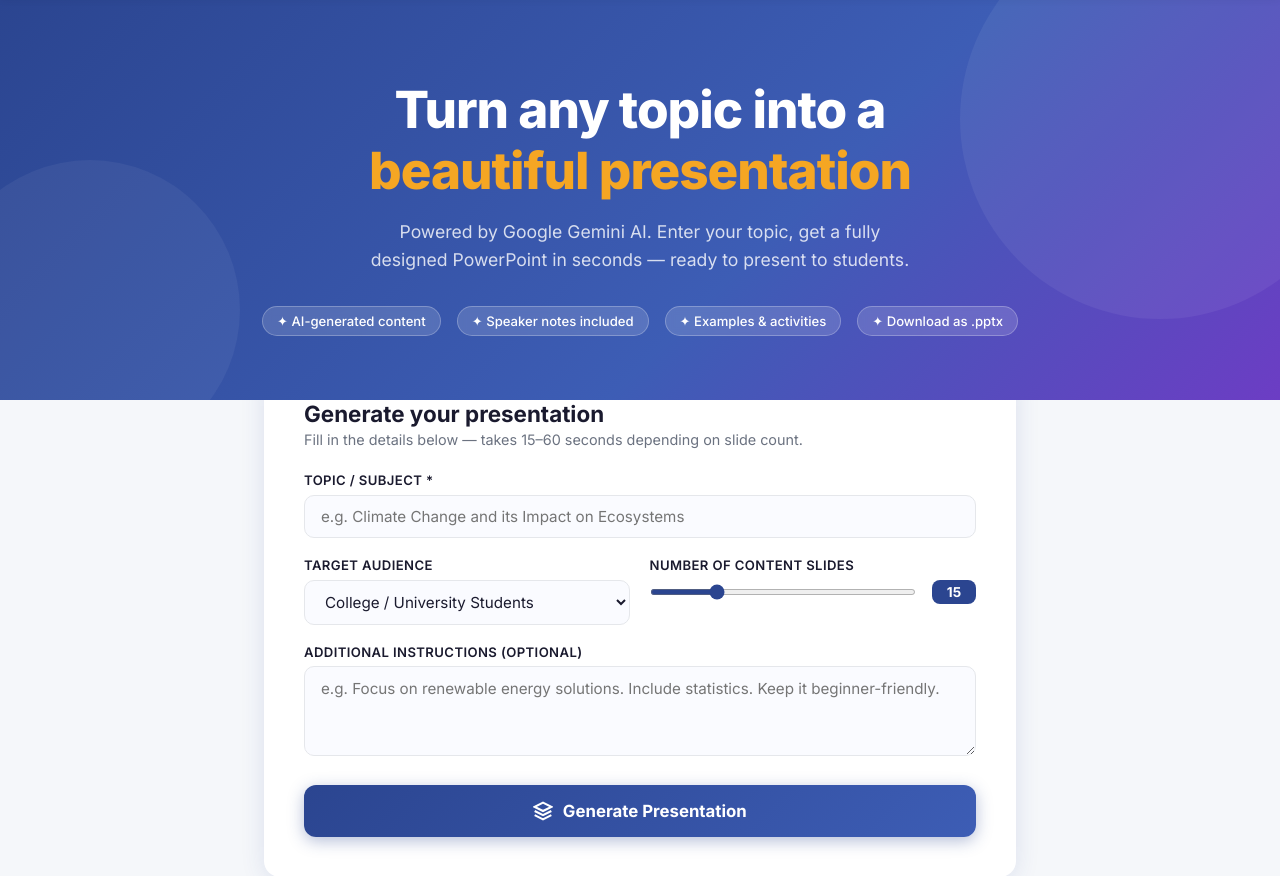
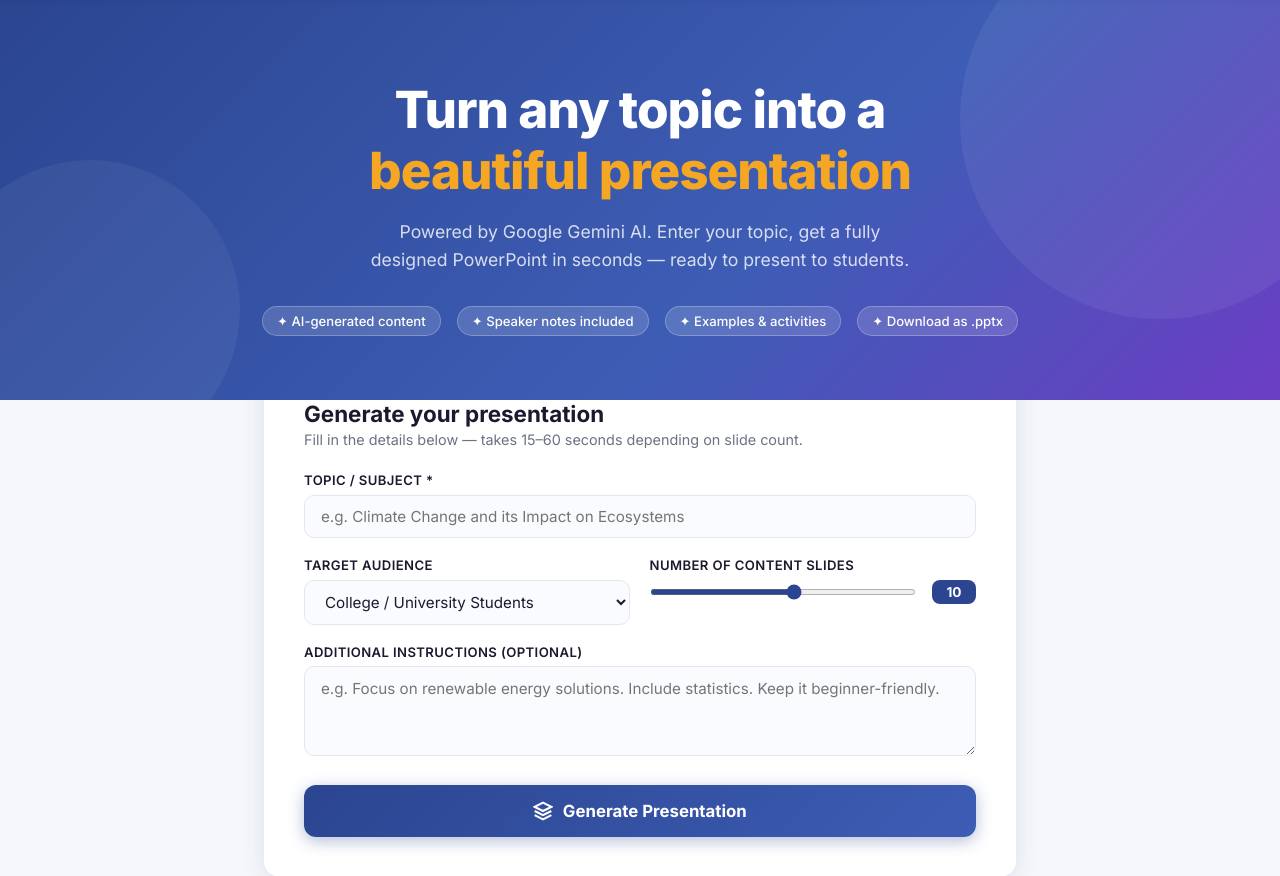
Before and after one commit to rrakeshsharma0000-arch/slideai-ppt-generator, a Flask app: page / in a window 1280 px wide. Shown: the part 65-941 px from the top of the page. Run offline with Flask 3, Linux system fonts and the light colour scheme.

Commit message:
Fix OOM/timeout: preload, gc.collect, cap slides at 15, default 10

```diff
--- a/app.py
+++ b/app.py
@@ -1,5 +1,6 @@
 import os
 import io
+import gc
 import json
 import re
 import traceback
@@ -363,7 +364,7 @@ def generate():
             return jsonify({"error": "Please enter a topic."}), 400
 
         audience = request.form.get("audience", "college students").strip()
-        num_slides = max(4, min(int(request.form.get("num_slides", 15)), 50))
+        num_slides = max(4, min(int(request.form.get("num_slides", 10)), 15))
         additional_info = (request.form.get("additional_info") or "").strip()
 
         ppt_data = generate_ppt_content(topic, audience, num_slides, additional_info)
@@ -371,7 +372,8 @@ def generate():
         filename = safe.strip().replace(" ", "_") + ".pptx"
 
         buf = create_presentation(ppt_data)
-        del ppt_data  # free memory before streaming
+        del ppt_data
+        gc.collect()
 
         return send_file(
             buf,
--- a/templates/index.html
+++ b/templates/index.html
@@ -455,9 +455,9 @@
           <div class="form-group">
             <label for="num_slides">Number of Content Slides</label>
             <div class="slide-count-row">
-              <input type="range" id="num_slides" name="num_slides" min="4" max="50" value="15"
+              <input type="range" id="num_slides" name="num_slides" min="4" max="15" value="10"
                 oninput="document.getElementById('slideVal').textContent = this.value" />
-              <span class="range-value" id="slideVal">15</span>
+              <span class="range-value" id="slideVal">10</span>
             </div>
           </div>
 
```
Also changed, not shown: 1 other file.
